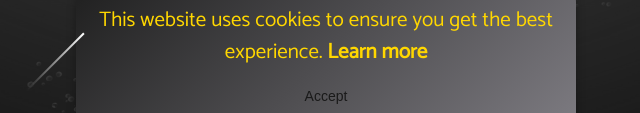
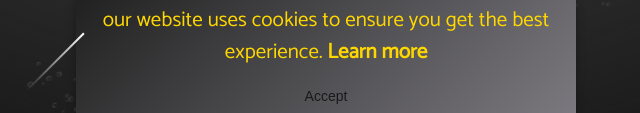
Before and after one commit to HPdeveloper786/webdeveloper_page, a plain HTML site: page index.html in a window 1280 px wide. Shown: the part 651-764 px from the top of the page, 314-954 px from the left. Drawn offline with Linux system fonts and the light colour scheme; files whose address does not match are found by name.

Commit message:
Update index.html

```diff
--- a/index.html
+++ b/index.html
@@ -503,7 +503,7 @@
     <!-- Cookie Consent Banner -->
 <div id="cookie-banner" class="cookie-banner">
   <p>
-      This website uses cookies to ensure you get the best experience.
+      our website uses cookies to ensure you get the best experience.
       <a href="#">Learn more</a>
   </p>
   <button id="accept-cookies">Accept</button>
```
